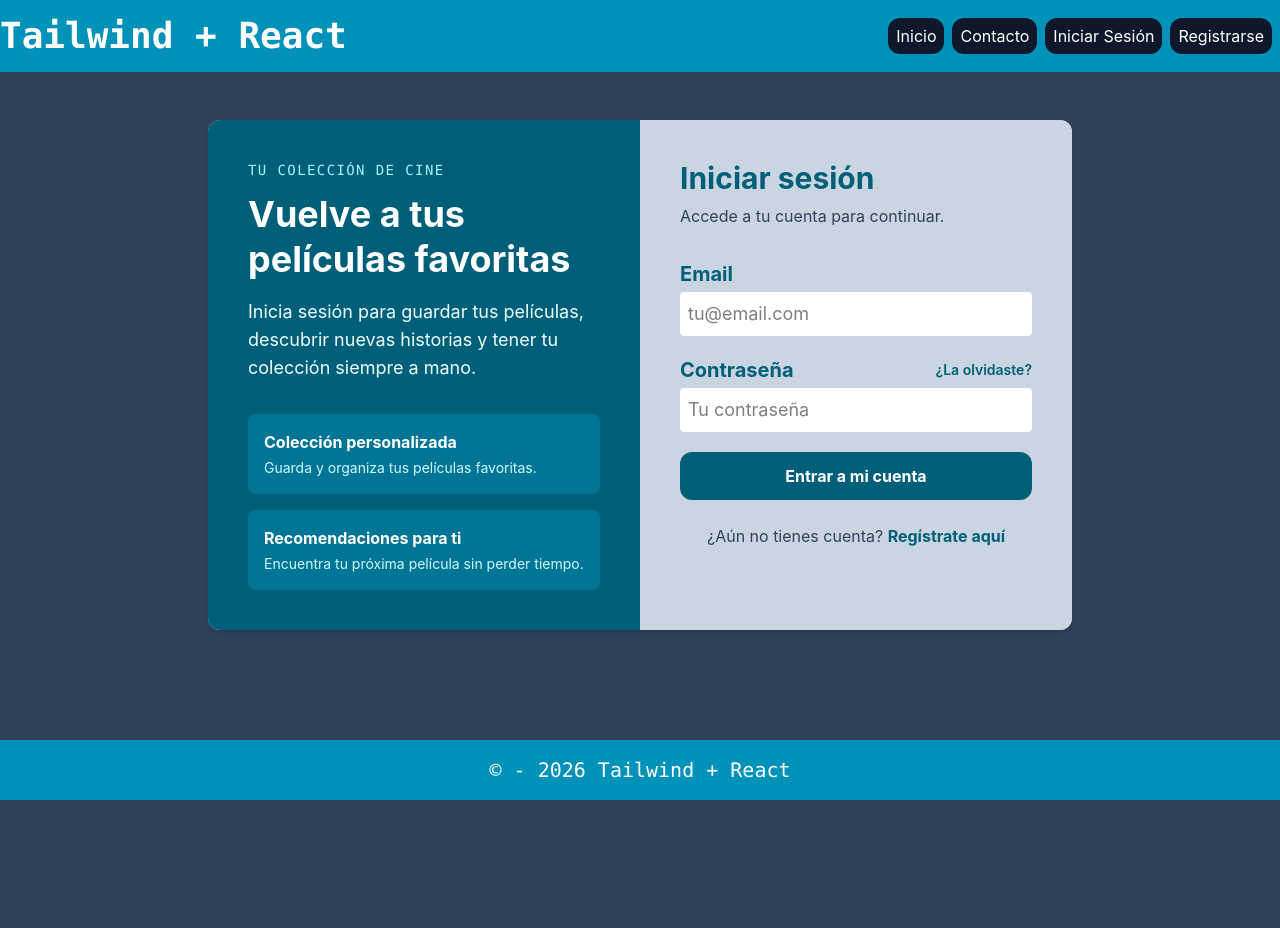
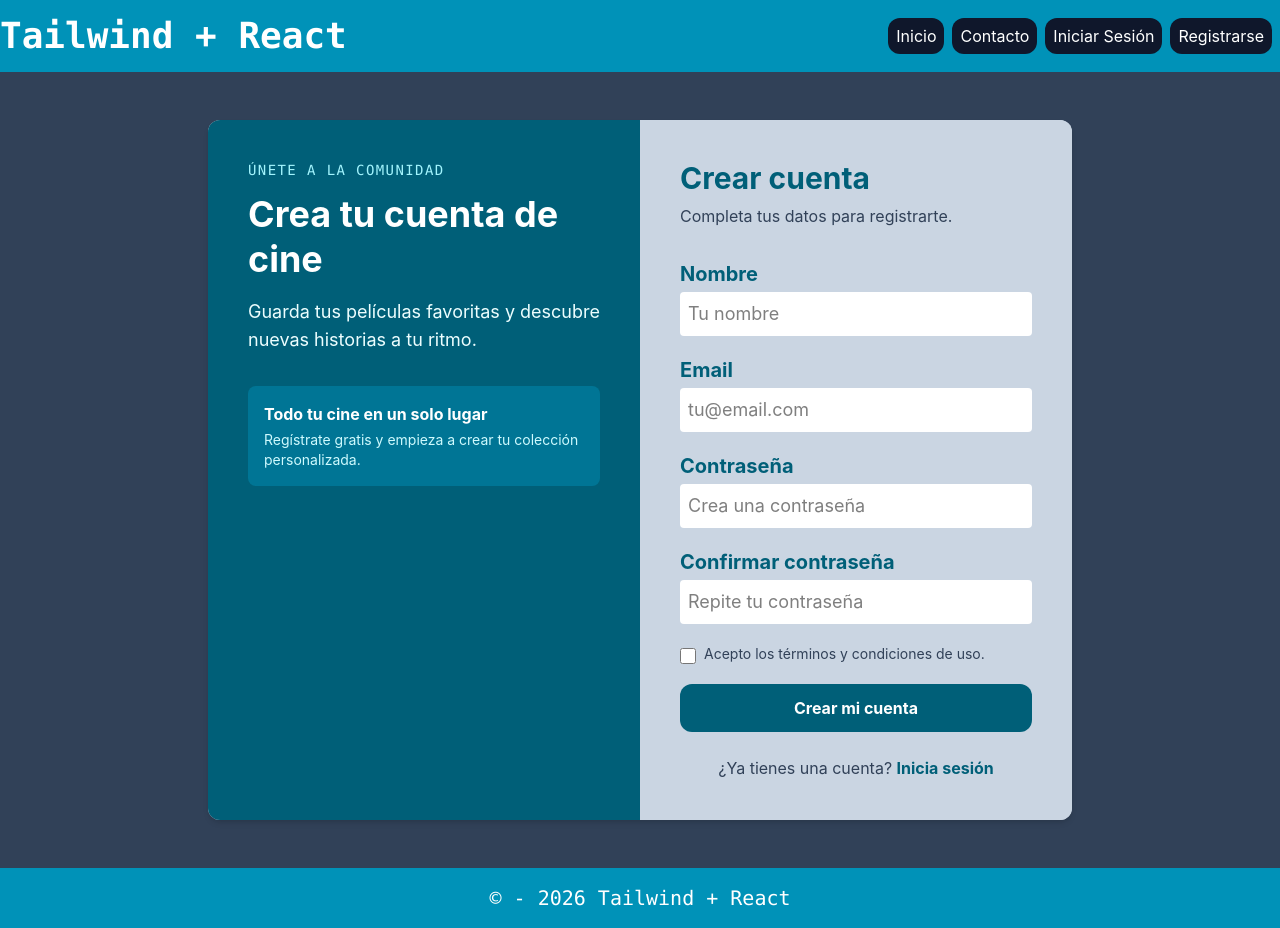
Before and after one commit to Juliancito1/TailwindReact-c12, a React (Vite) app: page / in a window 1280 px wide. Before the commit the page ends 800 px from the top, so only its background shows below. Built offline with nearby package versions, Linux system fonts and the light colour scheme.

Commit message:
Se realizo la página de Registro

```diff
--- a/src/App.jsx
+++ b/src/App.jsx
@@ -1,13 +1,13 @@
 import { Footer } from "./components/Footer";
 import { Navbar } from "./components/Navbar";
-import { Login } from "./pages/Login";
+import { Registro } from "./pages/Registro";
 
 function App() {
   return (
     <section className="min-h-screen flex flex-col">
       <Navbar />
       <main className="grow">
-        <Login />
+        <Registro />
       </main>
       <Footer />
     </section>
--- /dev/null
+++ b/src/pages/Registro.jsx
@@ -0,0 +1,112 @@
+export const Registro = () => {
+  return (
+    <section className="container mx-auto max-w-96 px-4 py-8 md:max-w-4xl md:py-12">
+      <div className="grid overflow-hidden rounded-xl bg-slate-300 shadow-md md:grid-cols-2">
+        <div className="bg-cyan-800 p-8 text-white md:p-10">
+          <p className="font-mono text-sm uppercase tracking-widest text-cyan-200">
+            Únete a la comunidad
+          </p>
+          <h1 className="mt-3 text-4xl font-bold leading-tight">
+            Crea tu cuenta de cine
+          </h1>
+          <p className="mt-4 text-lg text-cyan-50">
+            Guarda tus películas favoritas y descubre nuevas historias a tu ritmo.
+          </p>
+
+          <div className="mt-8 rounded-lg bg-cyan-700 p-4">
+            <p className="font-bold">Todo tu cine en un solo lugar</p>
+            <p className="mt-1 text-sm text-cyan-100">
+              Regístrate gratis y empieza a crear tu colección personalizada.
+            </p>
+          </div>
+        </div>
+
+        <div className="bg-slate-300 p-6 md:p-10">
+          <div className="mb-8">
+            <h2 className="text-3xl font-bold text-cyan-800">Crear cuenta</h2>
+            <p className="mt-2 text-slate-700">
+              Completa tus datos para registrarte.
+            </p>
+          </div>
+
+          <form className="space-y-5">
+            <div>
+              <label htmlFor="nombre" className="text-xl font-bold text-cyan-800">
+                Nombre
+              </label>
+              <input
+                className="mt-1 block w-full rounded bg-white px-2 py-2 text-lg outline-none focus:outline-2 focus:outline-cyan-800"
+                placeholder="Tu nombre"
+                type="text"
+                name="nombre"
+                id="nombre"
+                required
+              />
+            </div>
+
+            <div>
+              <label htmlFor="email" className="text-xl font-bold text-cyan-800">
+                Email
+              </label>
+              <input
+                className="mt-1 block w-full rounded bg-white px-2 py-2 text-lg outline-none focus:outline-2 focus:outline-cyan-800"
+                placeholder="tu@email.com"
+                type="email"
+                name="email"
+                id="email"
+                required
+              />
+            </div>
+
+            <div>
+              <label htmlFor="password" className="text-xl font-bold text-cyan-800">
+                Contraseña
+              </label>
+              <input
+                className="mt-1 block w-full rounded bg-white px-2 py-2 text-lg outline-none focus:outline-2 focus:outline-cyan-800"
+                placeholder="Crea una contraseña"
+                type="password"
+                name="password"
+                id="password"
+                required
+              />
+            </div>
+
+            <div>
+              <label htmlFor="confirmarPassword" className="text-xl font-bold text-cyan-800">
+                Confirmar contraseña
+              </label>
+              <input
+                className="mt-1 block w-full rounded bg-white px-2 py-2 text-lg outline-none focus:outline-2 focus:outline-cyan-800"
+                placeholder="Repite tu contraseña"
+                type="password"
+                name="confirmarPassword"
+                id="confirmarPassword"
+                required
+              />
+            </div>
+
+            <label className="flex items-start gap-2 text-sm text-slate-700">
+              <input type="checkbox" name="terminos" className="mt-1 h-4 w-4 accent-cyan-800" required />
+              Acepto los términos y condiciones de uso.
+            </label>
+
+            <button
+              type="submit"
+              className="w-full cursor-pointer rounded-xl bg-cyan-800 p-3 font-bold text-white transition-colors hover:bg-cyan-700"
+            >
+              Crear mi cuenta
+            </button>
+          </form>
+
+          <p className="mt-6 text-center text-slate-700">
+            ¿Ya tienes una cuenta?{" "}
+            <a href="#login" className="font-bold text-cyan-800 hover:text-cyan-600">
+              Inicia sesión
+            </a>
+          </p>
+        </div>
+      </div>
+    </section>
+  );
+};
```
